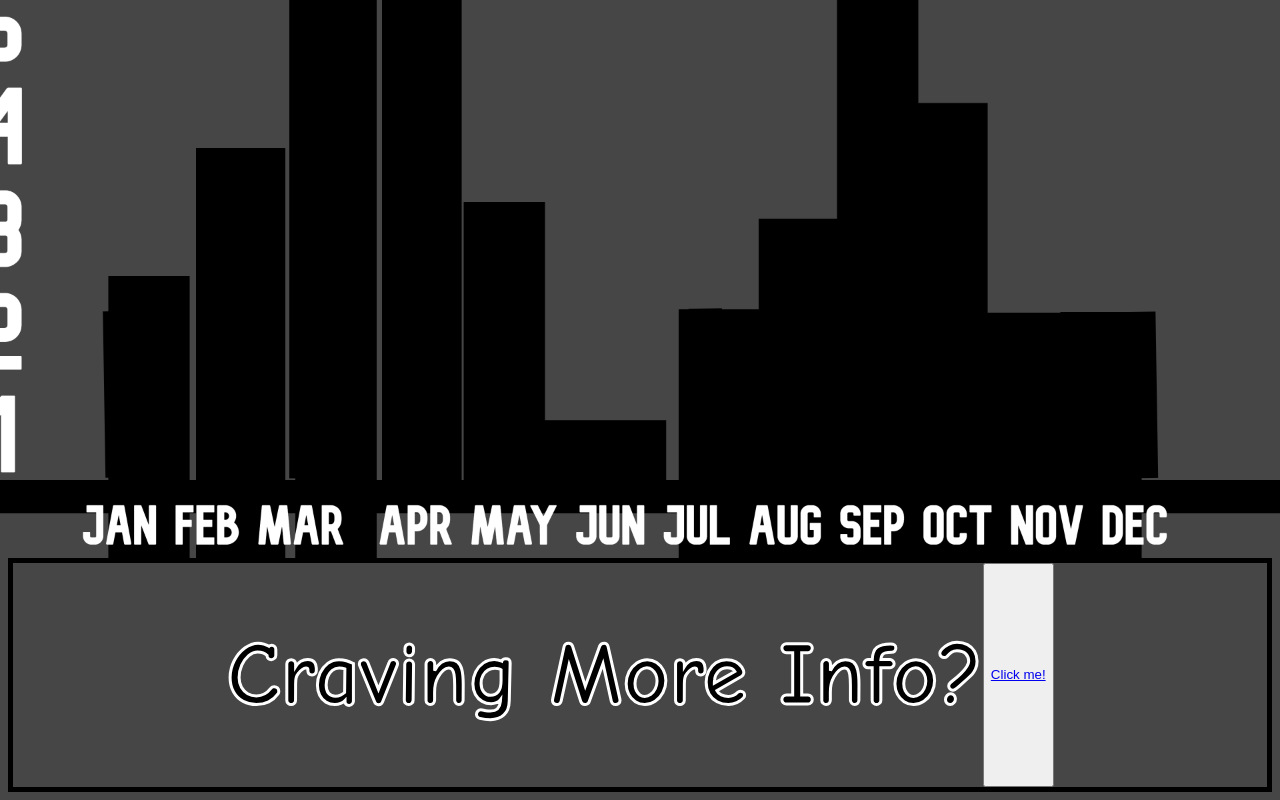
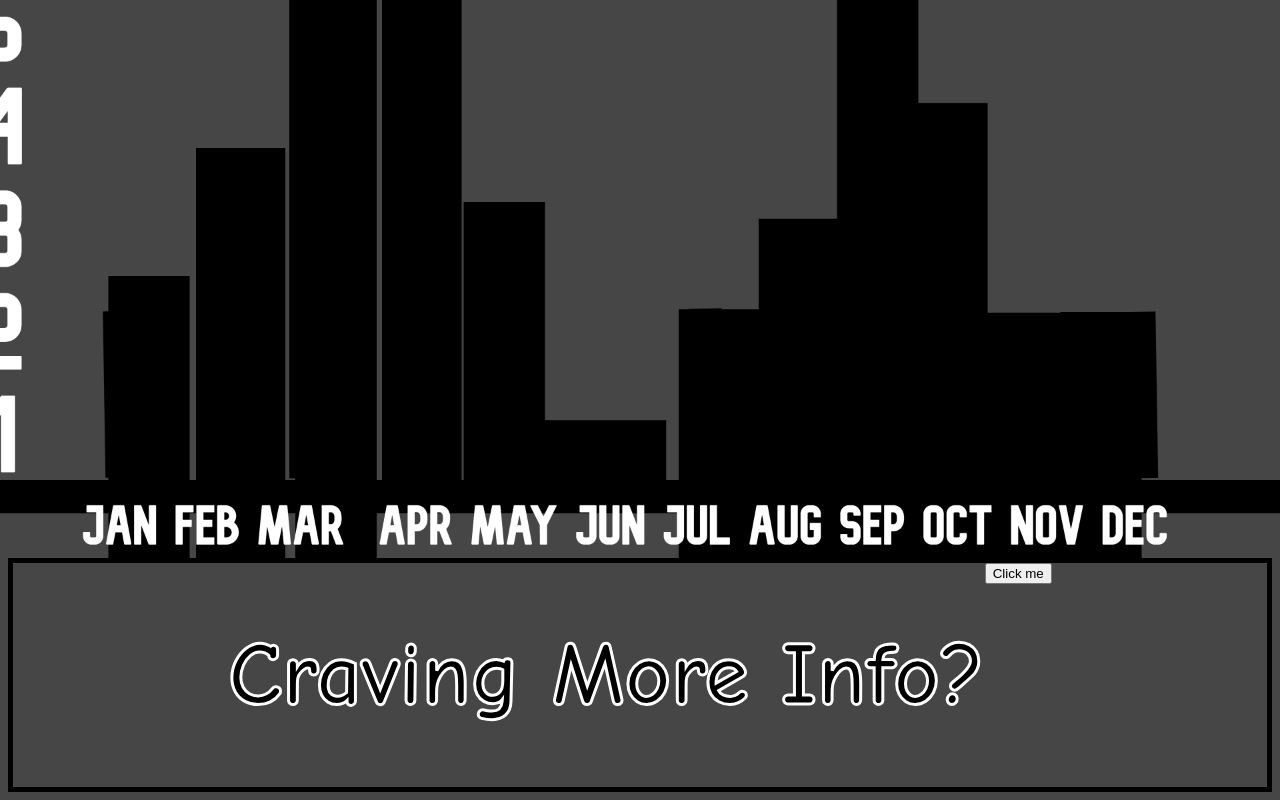
Before and after one commit to Blookblox12/birthmonth, a plain HTML site: page index.html in a window 1280 px wide. Shown: the part 3747-4547 px from the top of the page. Drawn offline with Linux system fonts and the light colour scheme.

Commit message:
Update index.html

```diff
--- a/index.html
+++ b/index.html
@@ -57,7 +57,9 @@
 </div>
         <div Class="linkcontainer">
             <h1><center>Craving More Info?</center></h1> <br>
-        <button><a href="https://challengerinfo.pages.dev" class:"challenger"> Click me! </a></button>
+<a href="https://challengerinfo.pages.dev">
+  <button>Click me</button>
+</a>
         </div>
     </body>
 
```
